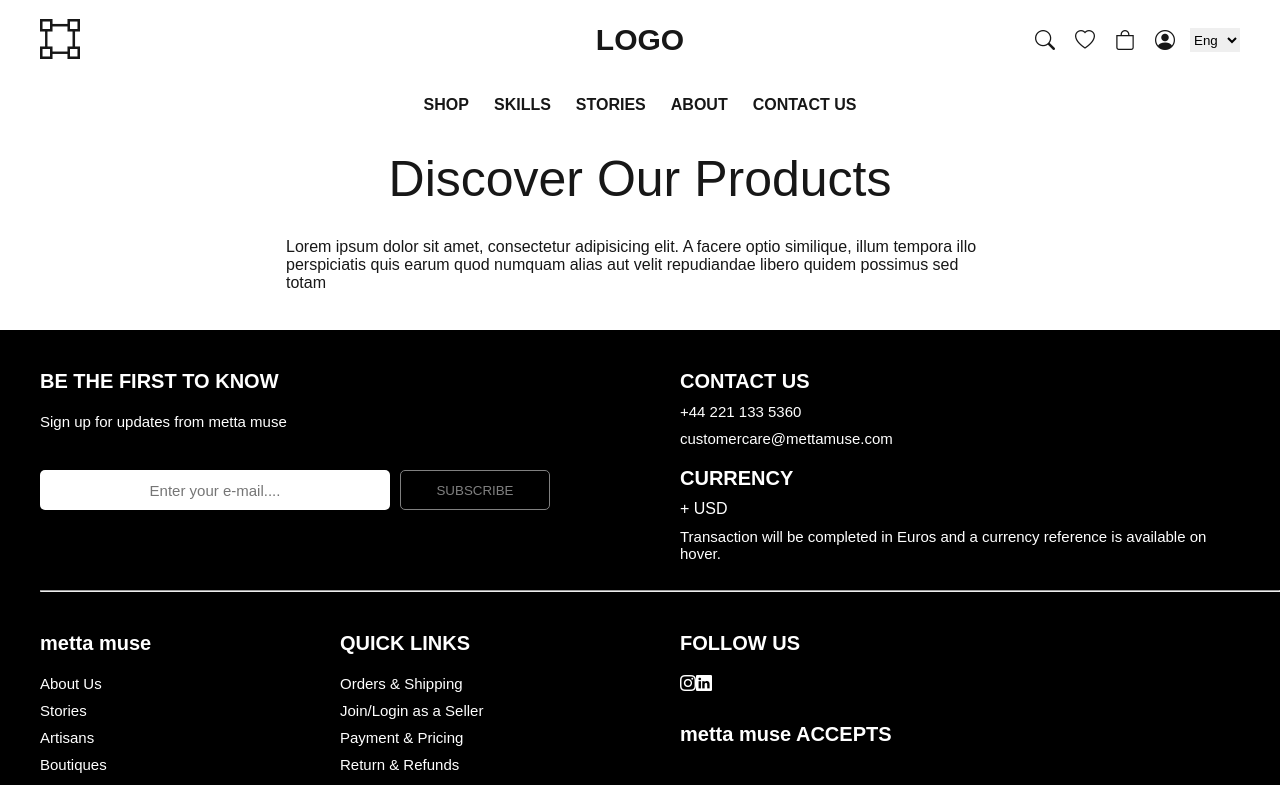
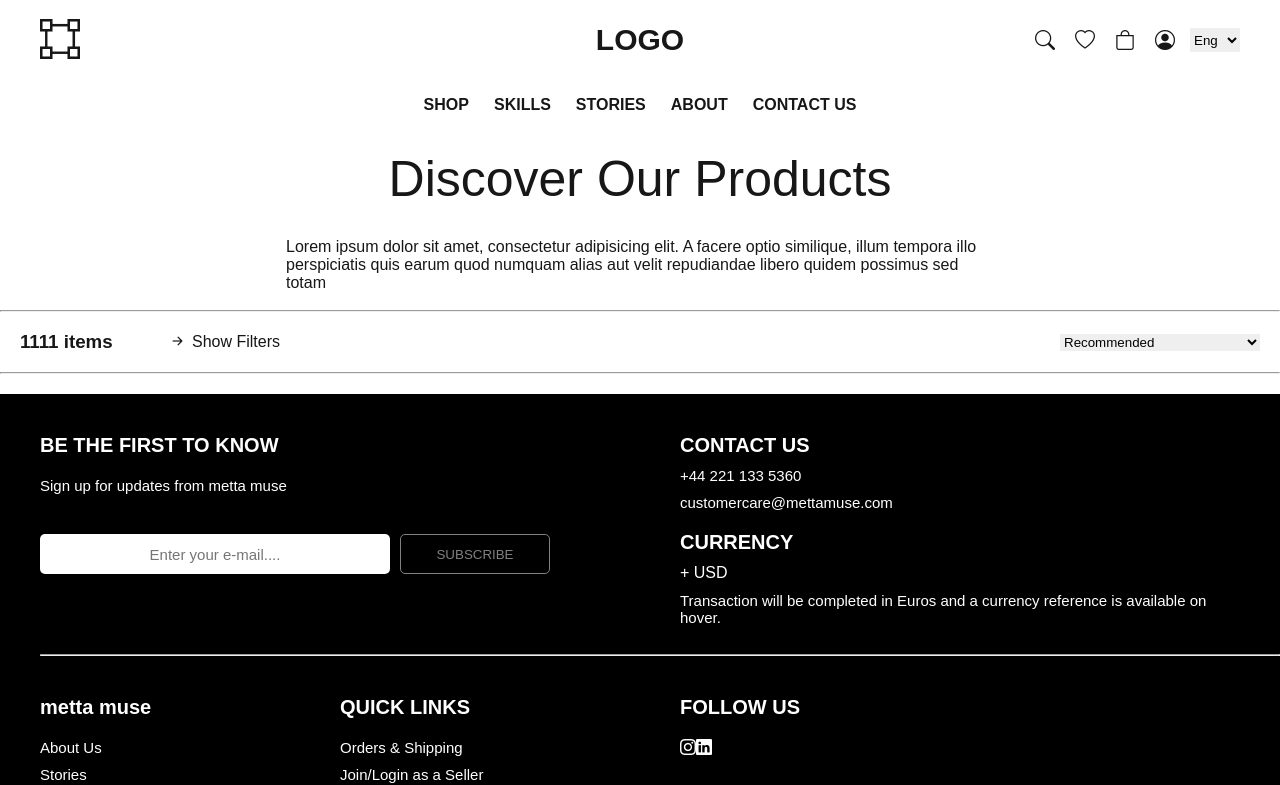
Before and after one commit to jaijai02/Appscrip-task-Jayasimman, a Next.js app: page / in a window 1280 px wide. Shown: the top 785 px of the page. Built offline with nearby package versions, Linux system fonts and the light colour scheme; no server answers.

Commit message:
add filters commit

```diff
--- a/src/app/page.js
+++ b/src/app/page.js
@@ -1,13 +1,28 @@
+"use client"
+import Filter from "@/components/Filter";
 import PageInfo from "@/components/PageInfo";
 import ProductCard from "@/components/ProductCard";
+import TopFilter from "@/components/TopFilter";
+import { useState } from "react";
 
 export default function Home() {
+  const [showFilter,setShowFilter]=useState(false)
   return (
    <>
     <PageInfo/>
-    <div style={{height:'auto',width:'100%',display:'flex',flexWrap:'wrap',justifyContent:'space-evenly'}}>
-      <ProductCard/>
+    <TopFilter showFilter={showFilter} setShowFilter={setShowFilter}/>
+
+    <div style={{display:'flex'}}>
+      {showFilter && <div style={{width:'350px'}}><Filter/></div>}
+      {/* <div> */}
+         <div style={{height:'auto',width:'100%',display:'flex',flexWrap:'wrap',justifyContent:'space-evenly'}}>
+           <ProductCard/>
+         </div>
+
+      {/* </div> */}
     </div>
+
+
     </>
   );
 }
--- /dev/null
+++ b/src/components/Filter.jsx
@@ -0,0 +1,67 @@
+"use client";
+import Styles from "./Filter.module.css";
+import { useState } from "react";
+
+function Filter() {
+  const [open, setOpen] = useState(null);
+
+  const filters = [
+    { title: "CUSTOMIZABLE", options: ["Yes", "No"] },
+    { title: "IDEAL FOR", options: ["Men", "Women", "Kids"] },
+    { title: "OCCASION", options: ["Casual", "Party", "Formal"] },
+    { title: "WORK", options: ["Office", "Outdoor", "Home"] },
+    { title: "FABRIC", options: ["Velvet", "Cotton", "Silk", "Linen"] },
+    { title: "SEGMENT", options: ["Luxury", "Regular"] },
+    { title: "SUITABLE FOR", options: ["Summer", "Winter"] },
+    { title: "RAW MATERIALS", options: ["Wool", "Leather", "Synthetic"] },
+  ];
+
+  return (
+    <div
+      style={{
+        width: "300px",
+        border: "1px solid #ddd",
+        marginTop:'20px'
+      }}
+    >
+      {filters.map((filter, index) => (
+        <div
+          key={index}
+          style={{
+            borderBottom: "1px solid #eee",
+            padding: "10px",
+            cursor: "pointer",
+          }}
+          onClick={() => setOpen(open === index ? null : index)}
+        >
+          <div
+            style={{
+              display: "flex",
+              justifyContent: "space-between",
+              alignItems: "center",
+              fontWeight: "bold",
+            }}
+          >
+            <span>{filter.title}</span>
+            <i
+              className={`bi bi-chevron-${open === index ? "up" : "down"}`}
+            ></i>
+          </div>
+
+          {/* Show options if open */}
+          {open === index && (
+            <div style={{ marginTop: "8px", marginLeft: "10px" }}>
+              {filter.options.map((opt) => (
+                <div key={opt} style={{ margin: "4px 0", color: "#555" }}>
+                  {opt}
+                </div>
+              ))}
+            </div>
+          )}
+        </div>
+      ))}
+    </div>
+  );
+}
+
+export default Filter;
--- /dev/null
+++ b/src/components/TopFilter.jsx
@@ -0,0 +1,48 @@
+"use client"
+import { useState } from "react";
+
+function TopFilter({ showFilter, setShowFilter }) {
+
+  const [selected, setSelected] = useState("");
+
+  return (
+    <>
+      <hr/>
+      <div style={{height:'60px',width:'100%',display:'flex',justifyContent:'space-between',alignItems:'center'}}>
+
+        <div style={{display:'flex',justifyContent:'space-between',height:'100%',width:'300px',alignItems:'center',padding:'20px'}}>
+          <h3>1111 items</h3>
+           <p style={{cursor:'pointer'}} onClick={() => setShowFilter(!showFilter)}>
+            <i className={`bi bi-arrow-${showFilter ? "left" : "right"}-short icon`}></i> {showFilter ? "Hide Filters" : "Show Filters"}
+          </p>
+        </div>
+
+        <div >
+          <select
+          name=""
+          value={selected}
+          id=""
+          style={{
+            minWidth: "200px",
+            marginRight: "20px",
+            border: "none",
+            outline:'none',
+            cursor:'pointer',
+            fontWeight: selected ? "bold" : "normal"
+          }}
+          onChange={(e) => setSelected(e.target.value)}
+        >
+          <option value="">Recommended</option>
+          <option value="Newest First">Newest First</option>
+          <option value="Popular">Popular</option>
+          <option value="Price : High to Low">Price : High to Low</option>
+          <option value="Price : Low to High">Price : Low to High</option>
+        </select>
+
+        </div>
+      </div>
+      <hr/>
+    </>
+  );
+}
+export default TopFilter;
```
Also changed, not shown: src/components/Filter.module.css (added).
